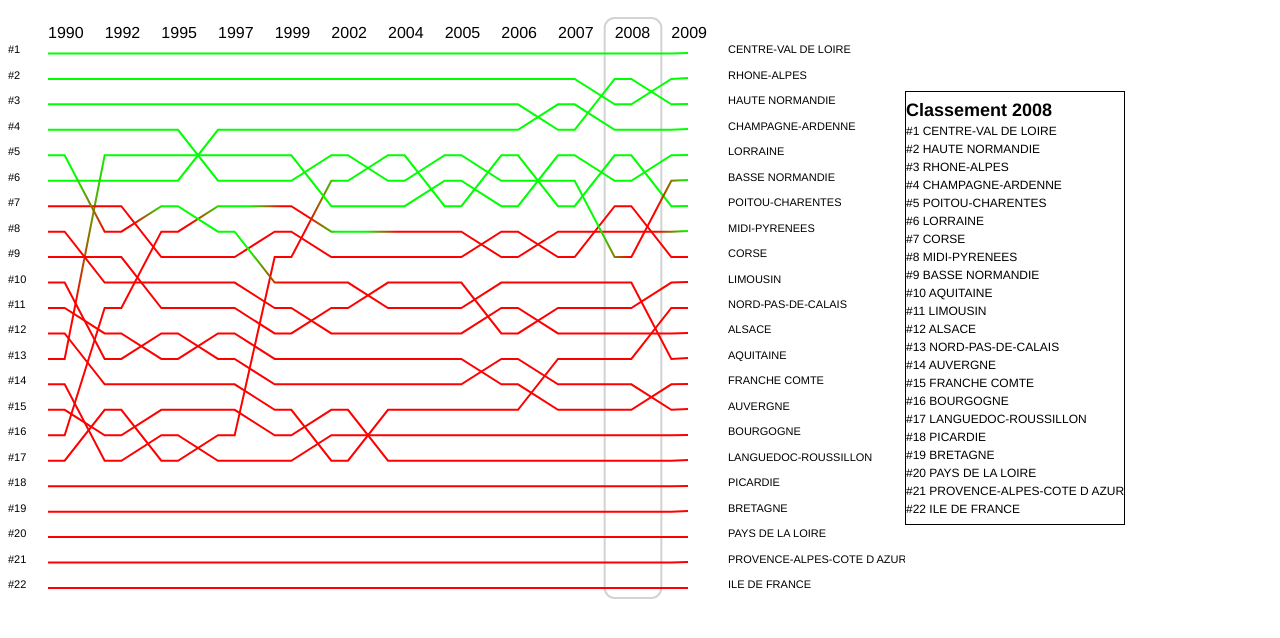
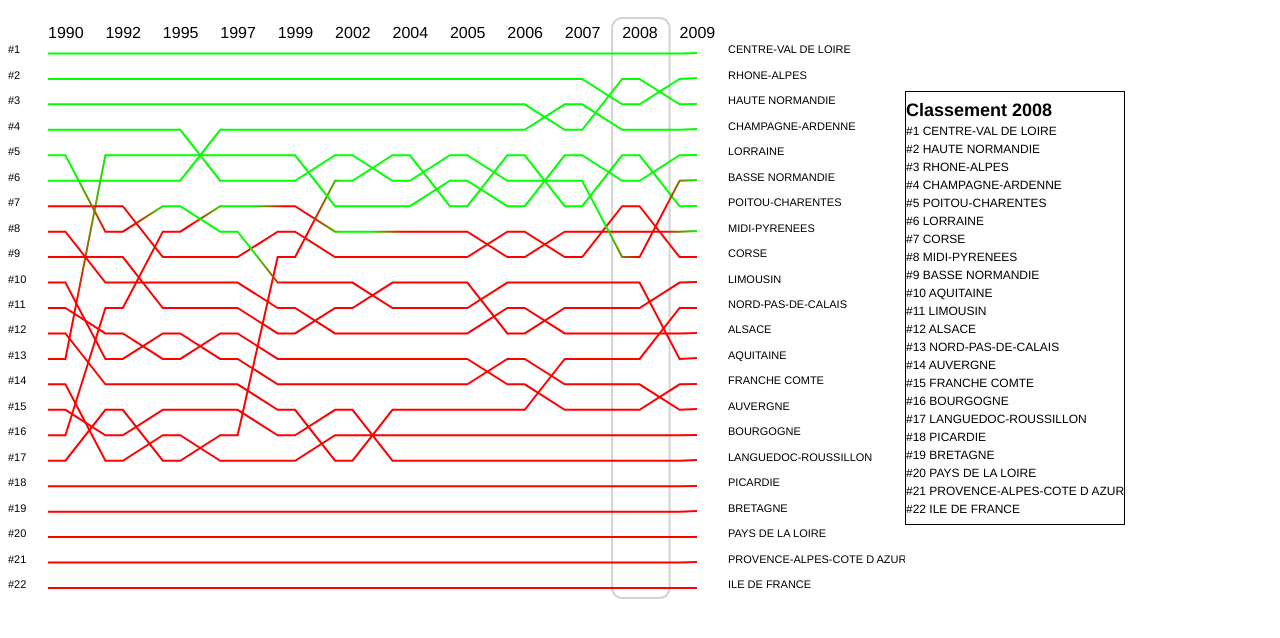
Before and after one commit to clinm/visu-region-autonome-france, a plain HTML site: page rankChart/index.html in a window 1280 px wide. Drawn offline with nearby package versions, Linux system fonts and the light colour scheme.

Commit message:
change margin of rank chart

```diff
--- a/rankChart/index.html
+++ b/rankChart/index.html
@@ -8,7 +8,7 @@
         // ---------------------------------
         // -------- CONFIGURATION ----------
         // ---------------------------------
-        var margin = {top: 10, right: 10, bottom: 10, left: 10},
+        var margin = {top: 10, right: 1, bottom: 10, left: 10},
             width = 700 - margin.left - margin.right,
             height = 600 - margin.top - margin.bottom,
             header = 20,
```
